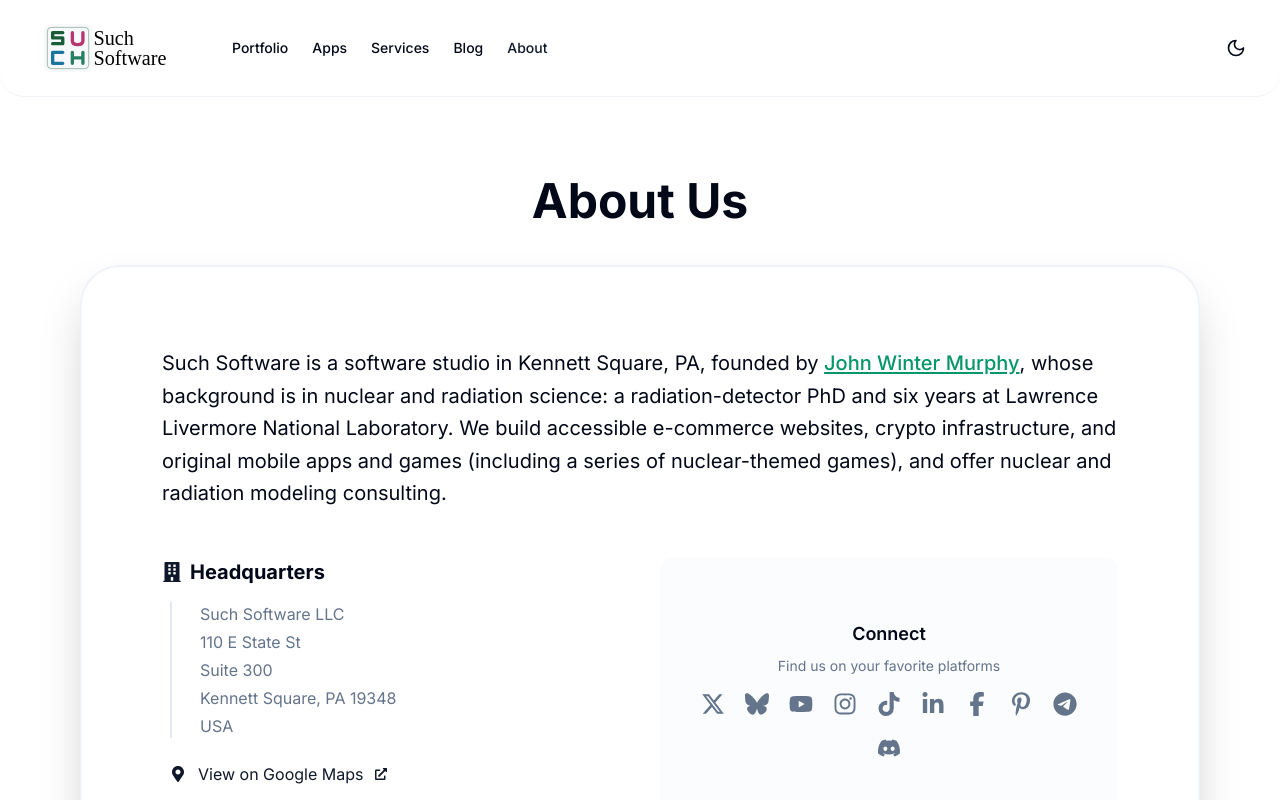
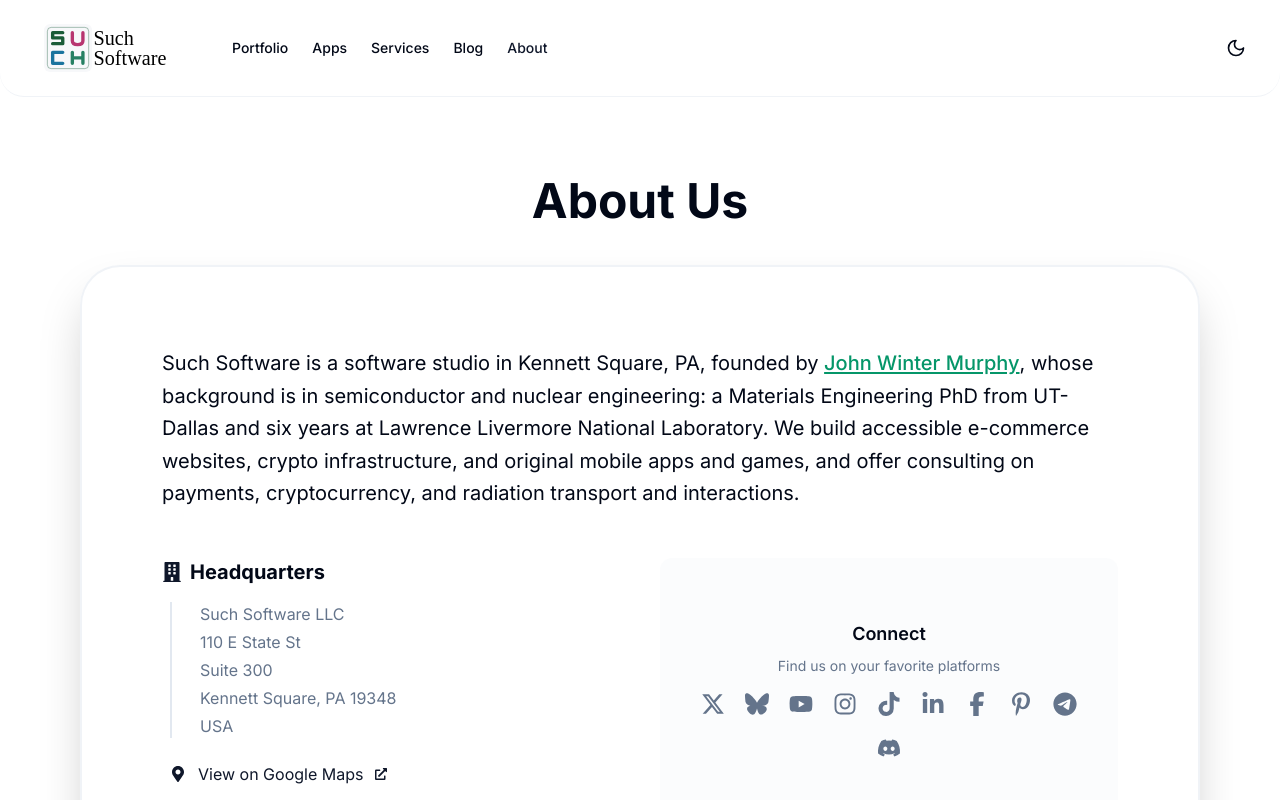
Before and after one commit to Such-Software/such.software, a Next.js app in the folder apps/web/: page /about in a window 1280 px wide. Shown: the top 800 px of the page. Built offline with nearby package versions, Linux system fonts and the light colour scheme; no server answers.

Commit message:
tweak copy

```diff
--- a/apps/web/src/app/about/page.tsx
+++ b/apps/web/src/app/about/page.tsx
@@ -32,7 +32,10 @@
 
           <div className="prose dark:prose-invert max-w-none mb-12">
             <p className="text-xl leading-relaxed">
-              Such Software is a software studio in Kennett Square, PA, founded by <a href="https://jwinterm.com">John Winter Murphy</a>, whose background is in nuclear and radiation science: a radiation-detector PhD and six years at Lawrence Livermore National Laboratory. We build accessible e-commerce websites, crypto infrastructure, and original mobile apps and games (including a series of nuclear-themed games), and offer nuclear and radiation modeling consulting.
+              Such Software is a software studio in Kennett Square, PA, founded by <a href="https://jwinterm.com">John Winter Murphy</a>,
+              whose background is in semiconductor and nuclear engineering: a Materials Engineering PhD from UT-Dallas and six years at Lawrence Livermore National Laboratory.
+              We build accessible e-commerce websites, crypto infrastructure, and original mobile apps and games,
+              and offer consulting on payments, cryptocurrency, and radiation transport and interactions.
             </p>
           </div>
 
```
